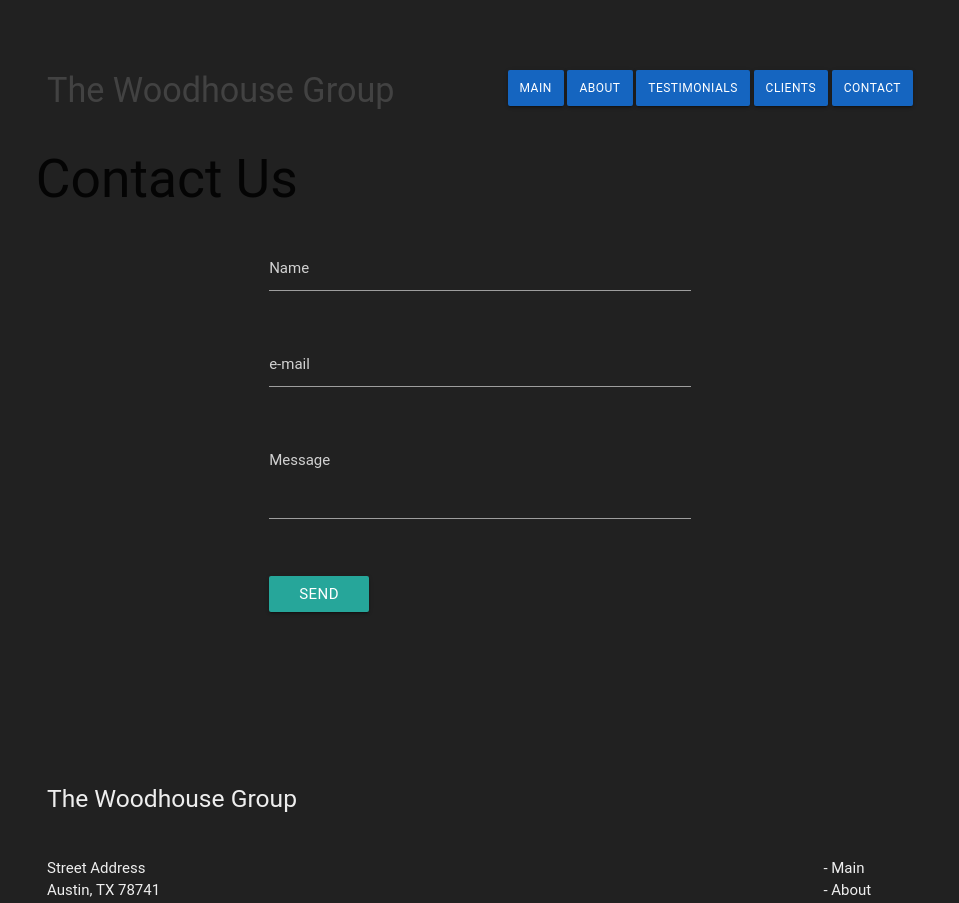
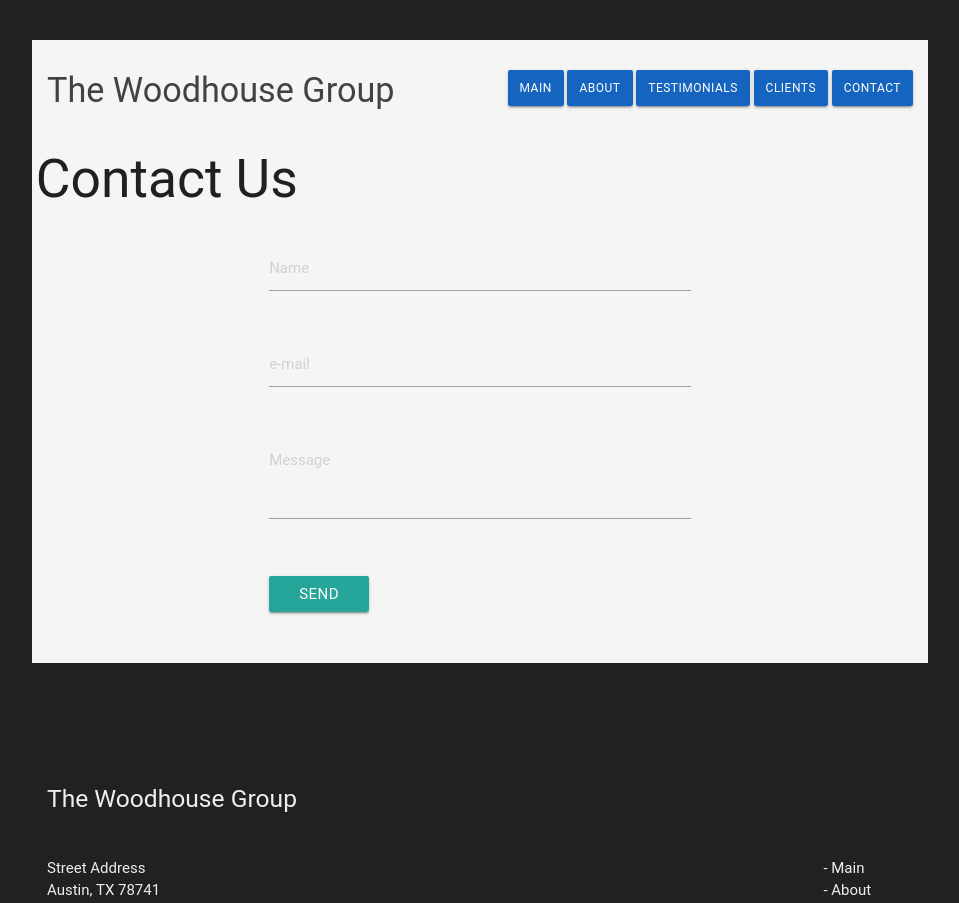
Before and after one commit to jameshornung/woodHouseGroup, a PHP site: page /contact in a window 1280 px wide. Shown: the top 903 px of the page, without its empty margins (160-1119 px from the left). Run offline with PHP 8.4, Linux system fonts and the light colour scheme; data that the repository does not hold is empty; some libraries are stand-ins or nearby versions; some web fonts are replaced.

Commit message:
updated contact page styling

```diff
--- a/contact.php
+++ b/contact.php
@@ -49,7 +49,7 @@ if (!$errName && !$errEmail && !$errMessage) {
 </head>
 
 <body class="grey darken-4">
-<div class="container">
+<div class="container grey lighten-4">
 
     <!--NAVBAR -->
     <div class="row">
@@ -80,15 +80,15 @@ if (!$errName && !$errEmail && !$errMessage) {
                 <h2>Contact Us</h2>
                 <div class="input-field col s6 offset-s3">
                     <input type="text" name="name" placeholder="Name" class="validate" value="<?php echo htmlspecialchars($_POST['name']); ?>">
-                    <?php echo "<p class='text-danger'>$errName</p>";?>
+                    <?php echo "<p class='red-text center'>$errName</p>";?>
                 </div>
                 <div class="input-field col s6 offset-s3">
                     <input type="email" name="email" placeholder="e-mail" class="validate" value="<?php echo htmlspecialchars($_POST['email']); ?>">
-                    <?php echo "<p class='text-danger'>$errEmail</p>";?>
+                    <?php echo "<p class='red-text center'>$errEmail</p>";?>
                 </div>
                 <div class="input-field col s6 offset-s3">
                     <textarea class="materialize-textarea" placeholder="Message" name="message" value="<?php echo htmlspecialchars($_POST['message']); ?>"></textarea>
-                    <?php echo "<p class='text-danger'>$errMessage</p>";?>
+                    <?php echo "<p class='red-text center'>$errMessage</p>";?>
                 </div>
                 <div class="input-field col s6 offset-s3">
                     <input id="submit" name="submit" type="submit" value="Send" class="btn btn-primary">
```
